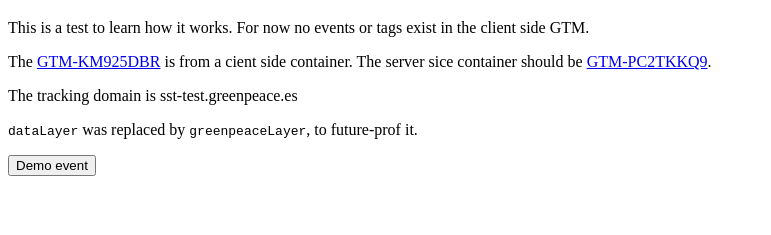
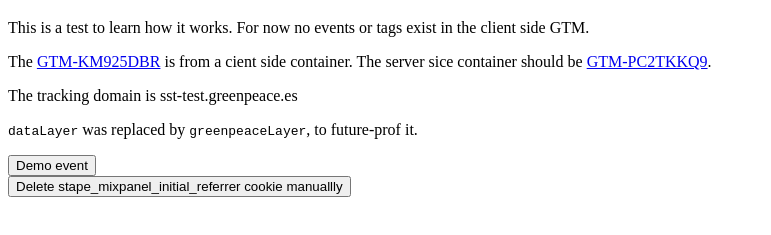
Before and after one commit to greenpeace/gpes-test-mixpanel-tracking, a plain HTML site: page sandbox/client-side-tag-manager-with-custom-loader.html in a window 1280 px wide. Shown: the part 61-296 px from the top of the page, without its empty margins (0-771 px from the left). Drawn offline with Linux system fonts and the light colour scheme.

Commit message:
Testing delete cookie

```diff
--- a/sandbox/client-side-tag-manager-with-custom-loader.html
+++ b/sandbox/client-side-tag-manager-with-custom-loader.html
@@ -20,6 +20,11 @@
               'ad_personalization':'denied' // V2
             });
     </script>
+    <script>
+        function deleteCookie(name, domain) {
+            document.cookie = `${name}=; expires=Thu, 01 Jan 1970 00:00:00 UTC; path=/; domain=${domain}`;
+          }
+    </script>
 </head>
 
 <body>
@@ -38,6 +43,12 @@
                 Demo event
             </button>
     </div>
+    <div>
+        <button type="button"
+            onclick="deleteCookie('stape_mixpanel_initial_referrer','.greenpeace.es');">
+                Delete stape_mixpanel_initial_referrer cookie manuallly
+            </button>
+    </div>
 
 </body>
 
```
